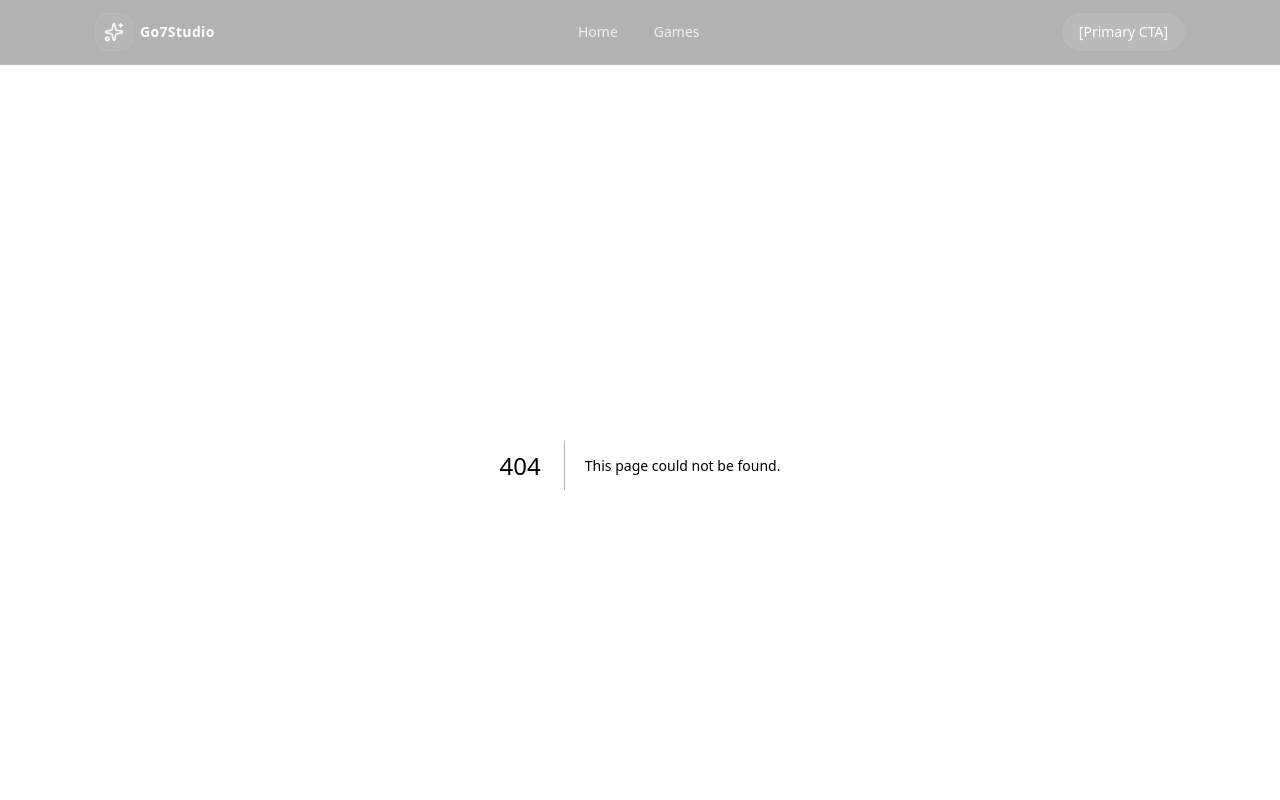
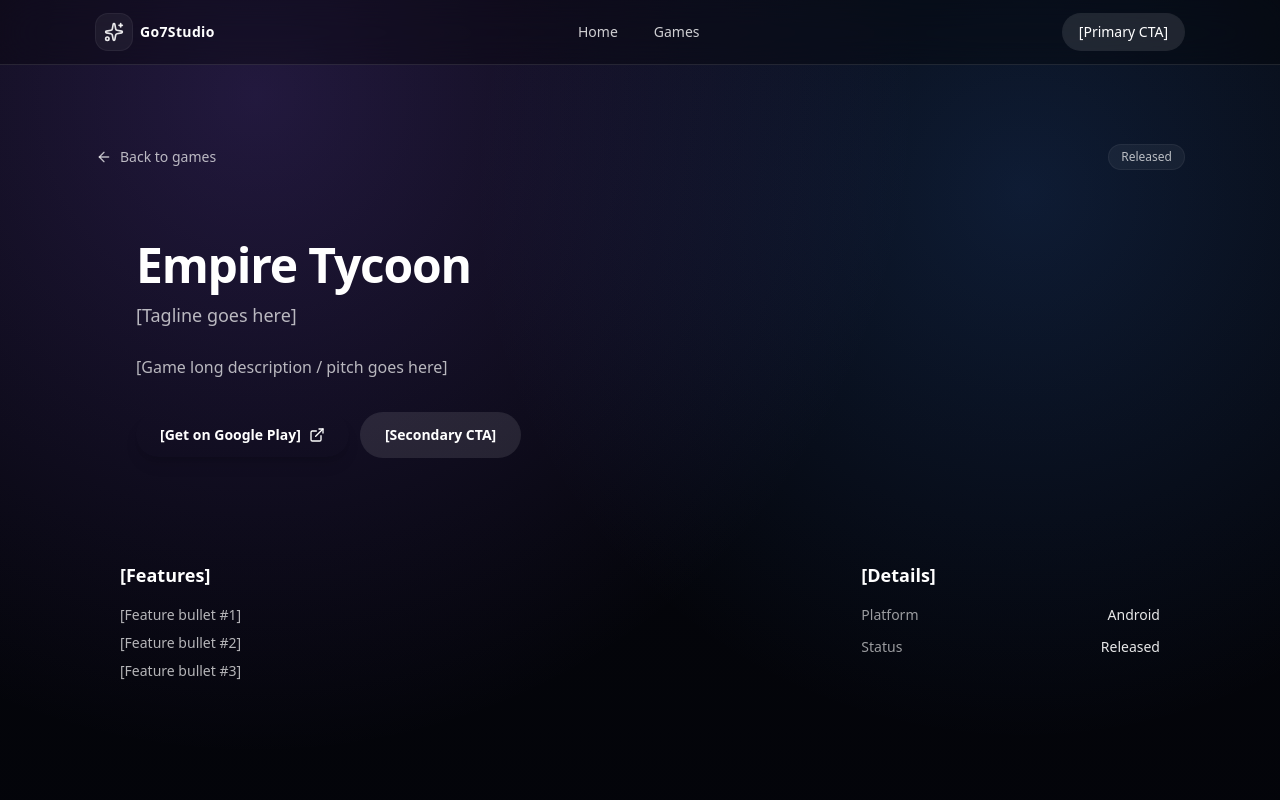
Before and after one commit to SteveMLC/go7studio-website, a Next.js app: page /games/empire-tycoon in a window 1280 px wide. Before the commit this address had no page. Shown: the top 800 px of the page. Built offline with nearby package versions, Linux system fonts and the light colour scheme.

Commit message:
feat: add game detail pages and dynamic sitemap

```diff
--- /dev/null
+++ b/src/app/games/[slug]/page.tsx
@@ -0,0 +1,119 @@
+import type { Metadata } from "next";
+import { notFound } from "next/navigation";
+import Link from "next/link";
+import { ArrowLeft, ExternalLink } from "lucide-react";
+import { GAMES, getGameBySlug } from "@/lib/games";
+
+type PageProps = {
+  params: { slug: string };
+};
+
+export function generateStaticParams() {
+  // Requested slugs: empire-tycoon, slimeslip, pet-paradise
+  return GAMES.map((g) => ({ slug: g.slug }));
+}
+
+export function generateMetadata({ params }: PageProps): Metadata {
+  const game = getGameBySlug(params.slug);
+  if (!game) return {};
+
+  return {
+    title: game.title,
+    description: `[${game.title}] [Game page description goes here]`,
+    alternates: { canonical: `/games/${game.slug}` },
+    openGraph: {
+      title: game.title,
+      description: `[${game.title}] [Game page description goes here]`,
+      url: `/games/${game.slug}`,
+      type: "article",
+    },
+  };
+}
+
+export default function GameDetailPage({ params }: PageProps) {
+  const game = getGameBySlug(params.slug);
+  if (!game) notFound();
+
+  return (
+    <div className="container-px py-14 sm:py-20">
+      <div className="mb-8 flex items-center justify-between gap-4">
+        <Link
+          href="/games"
+          className="inline-flex items-center gap-2 text-sm text-white/70 hover:text-white"
+        >
+          <ArrowLeft className="h-4 w-4" />
+          Back to games
+        </Link>
+
+        <span className="rounded-full bg-white/5 px-3 py-1 text-xs text-white/70 ring-1 ring-white/10">
+          {game.status === "released" ? "Released" : "Coming Soon"}
+        </span>
+      </div>
+
+      <header className="glass-card relative overflow-hidden p-8 sm:p-10">
+        <div className="pointer-events-none absolute inset-0">
+          <div className="absolute -left-24 -top-24 h-64 w-64 rounded-full bg-primary/20 blur-3xl" />
+          <div className="absolute -right-24 -bottom-24 h-64 w-64 rounded-full bg-accent/20 blur-3xl" />
+        </div>
+
+        <div className="relative max-w-3xl">
+          <h1 className="text-3xl font-semibold tracking-tight text-white sm:text-5xl">
+            {game.title}
+          </h1>
+          <p className="mt-3 text-base text-white/70 sm:text-lg">
+            {game.tagline}
+          </p>
+
+          <p className="mt-6 text-sm leading-7 text-white/70 sm:text-base">
+            [Game long description / pitch goes here]
+          </p>
+
+          <div className="mt-8 flex flex-col gap-3 sm:flex-row">
+            <a
+              href={game.primaryCtaHref}
+              className="inline-flex items-center justify-center gap-2 rounded-full bg-primary px-6 py-3 text-sm font-semibold text-white shadow-lg shadow-primary/20 hover:bg-primary/90"
+            >
+              {game.primaryCtaLabel}
+              <ExternalLink className="h-4 w-4" />
+            </a>
+            <a
+              href="#"
+              className="inline-flex items-center justify-center rounded-full bg-white/10 px-6 py-3 text-sm font-semibold text-white ring-1 ring-white/10 hover:bg-white/15"
+            >
+              [Secondary CTA]
+            </a>
+          </div>
+        </div>
+      </header>
+
+      <section className="mt-10 grid gap-6 lg:grid-cols-3">
+        <div className="glass-card p-6 lg:col-span-2">
+          <h2 className="text-lg font-semibold text-white">[Features]</h2>
+          <ul className="mt-4 space-y-2 text-sm text-white/70">
+            <li>[Feature bullet #1]</li>
+            <li>[Feature bullet #2]</li>
+            <li>[Feature bullet #3]</li>
+          </ul>
+        </div>
+
+        <aside className="glass-card p-6">
+          <h2 className="text-lg font-semibold text-white">[Details]</h2>
+          <dl className="mt-4 space-y-3 text-sm">
+            <div className="flex items-center justify-between gap-4">
+              <dt className="text-white/60">Platform</dt>
+              <dd className="text-white/90 capitalize">
+                {game.platforms.join(", ")}
+              </dd>
+            </div>
+            <div className="flex items-center justify-between gap-4">
+              <dt className="text-white/60">Status</dt>
+              <dd className="text-white/90">
+                {game.status === "released" ? "Released" : "Coming Soon"}
+              </dd>
+            </div>
+          </dl>
+        </aside>
+      </section>
+    </div>
+  );
+}
--- /dev/null
+++ b/src/app/sitemap.ts
@@ -0,0 +1,29 @@
+import type { MetadataRoute } from "next";
+import { GAMES } from "@/lib/games";
+
+export default function sitemap(): MetadataRoute.Sitemap {
+  const siteUrl = "https://go7studio.com";
+
+  const routes: MetadataRoute.Sitemap = [
+    {
+      url: `${siteUrl}/`,
+      lastModified: new Date(),
+      changeFrequency: "weekly",
+      priority: 1,
+    },
+    {
+      url: `${siteUrl}/games`,
+      lastModified: new Date(),
+      changeFrequency: "weekly",
+      priority: 0.9,
+    },
+    ...GAMES.map((g) => ({
+      url: `${siteUrl}/games/${g.slug}`,
+      lastModified: new Date(),
+      changeFrequency: "weekly" as const,
+      priority: 0.8,
+    })),
+  ];
+
+  return routes;
+}
```
